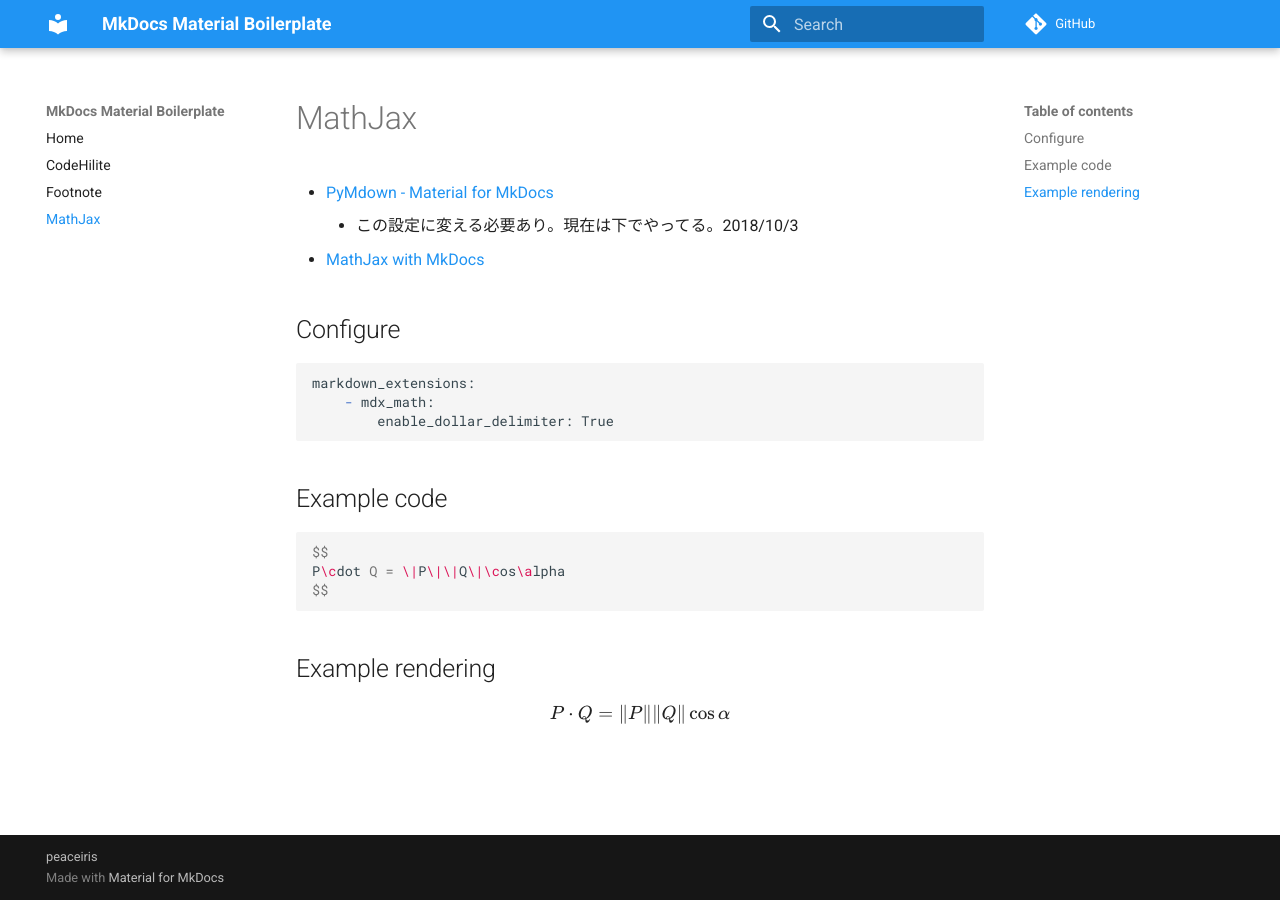
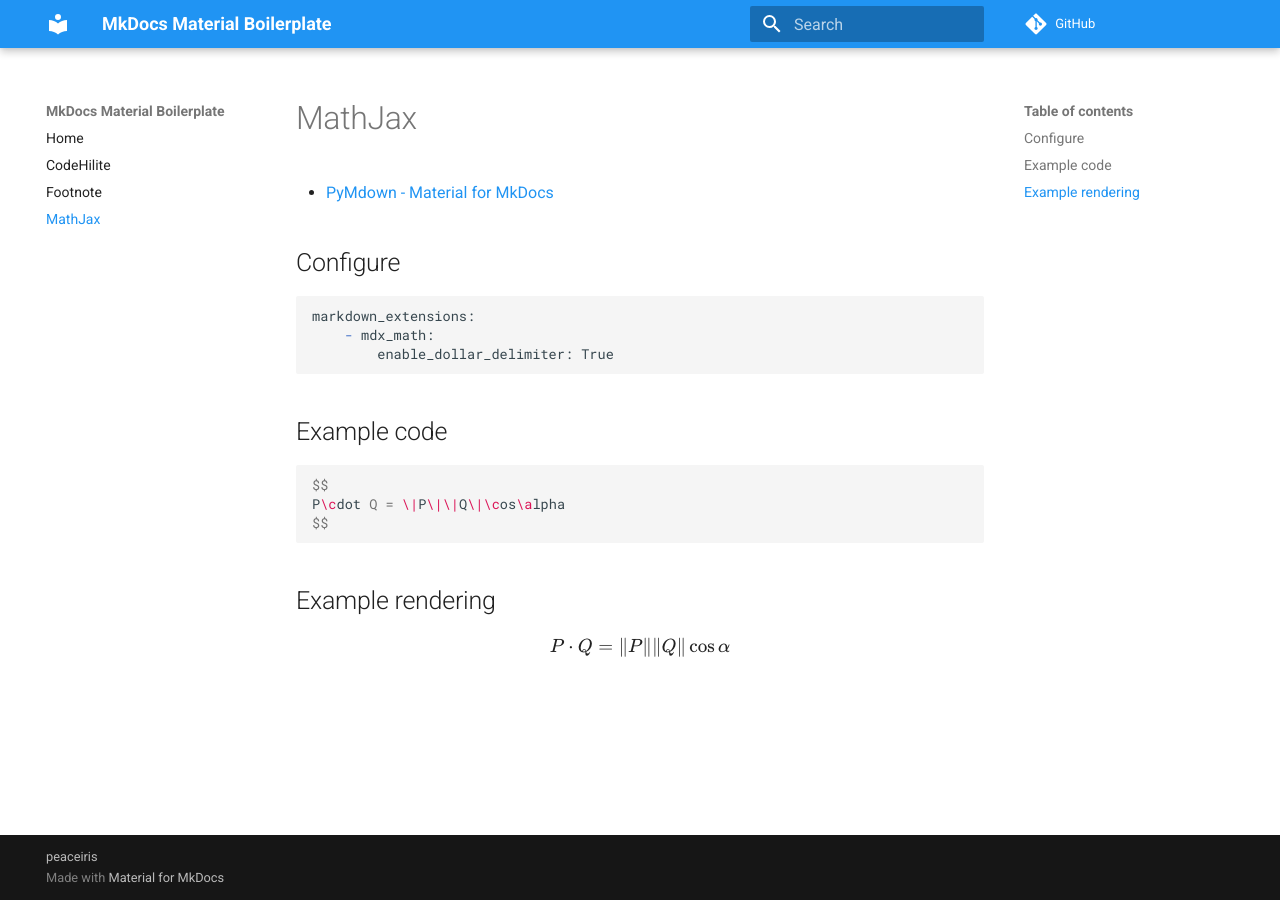
Before and after one commit to peaceiris/mkdocs-material-boilerplate, an MkDocs documentation site: the page built from docs/mathjax.md, in a window 1280 px wide. Built offline with MkDocs 1.6.1 and Material for MkDocs 9.7.7, drawn with Linux system fonts in a browser that asks for light colours; formulas are drawn with MathJax 3; comment, search, counter and statistics services are not loaded.

Commit message:
update: mathjax docs

```diff
--- a/docs/mathjax.md
+++ b/docs/mathjax.md
@@ -1,8 +1,6 @@
 # MathJax
 
 - [PyMdown - Material for MkDocs](https://squidfunk.github.io/mkdocs-material/extensions/pymdown/#arithmatex-mathjax)
-    - この設定に変える必要あり。現在は下でやってる。2018/10/3
-- [MathJax with MkDocs](https://qiita.com/mebiusbox2/items/a61d42878266af969e3c#-%E6%95%B0%E5%BC%8F)
 
 
 
```
